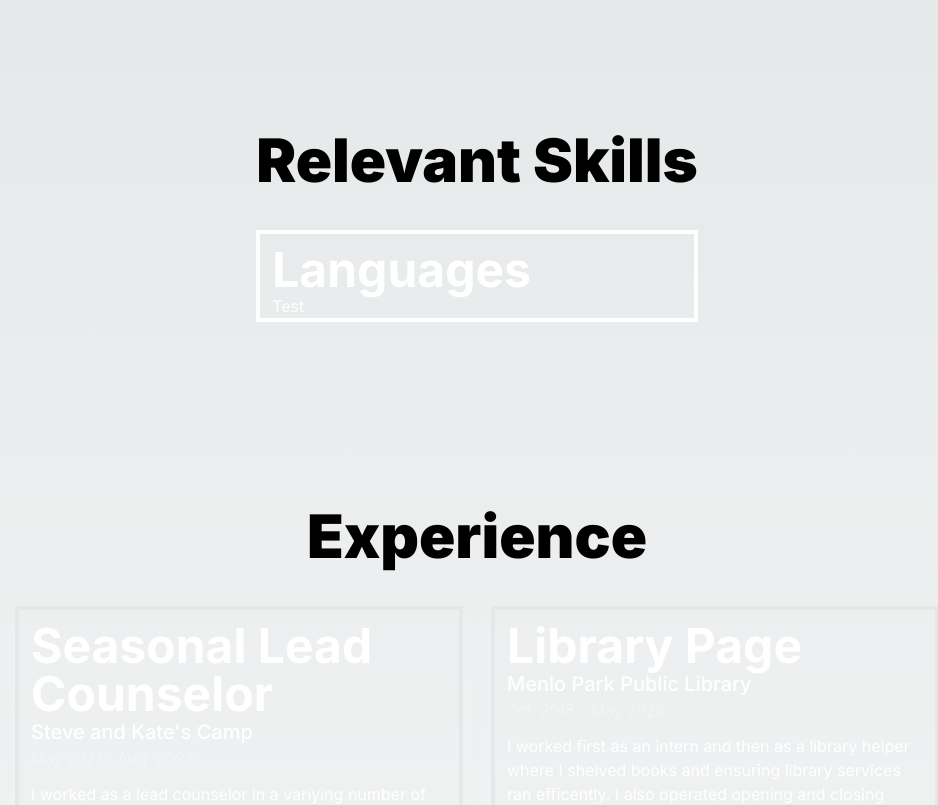
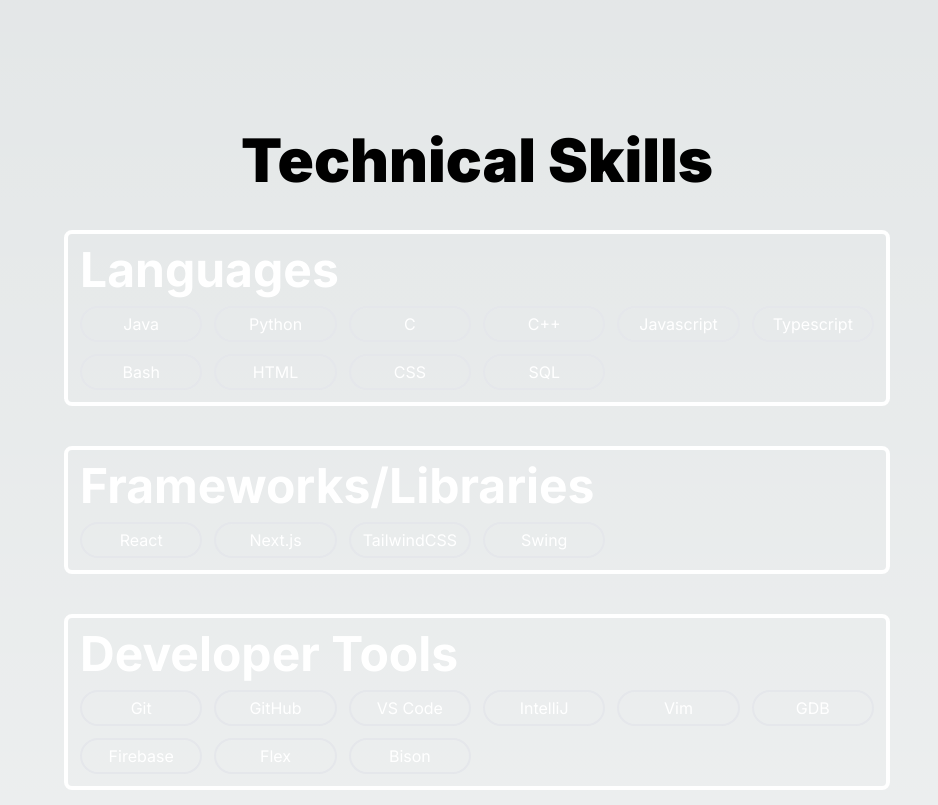
Before and after one commit to bkinaan/bkinaan.github.io, a Next.js app in the folder portfolio/: page / in a window 1280 px wide. Shown: the part 1380-2185 px from the top of the page, without its empty margins (163-1101 px from the left). Built offline with nearby package versions, Linux system fonts and the light colour scheme; a web font is replaced by a local one.

Commit message:
updated skill list to one file

```diff
--- a/portfolio/src/app/components/skill.tsx
+++ /dev/null
@@ -1,8 +0,0 @@
-export default function Skill() {
-    return (
-        <div className="border-4 border-white pl-3">
-            <div className="text-white text-ss3 text-5xl font-bold pt-3">Languages</div>
-            <div className="text-white text-ss3">Test</div>
-        </div>
-    );
-}
--- a/portfolio/src/app/components/skills-list.tsx
+++ b/portfolio/src/app/components/skills-list.tsx
@@ -1,10 +1,117 @@
-import Skill from "./skill";
+export default function Skills() {
+    const langauges = [
+        {
+            name: "Java"
+        },
+        {
+            name: "Python"
+        },
+        {
+            name: "C"
+        },
+        {
+            name: "C++"
+        },
+        {
+            name: "Javascript"
+        },
+        {
+            name:"Typescript"
+        },
+        {
+            name: "Bash"
+        },
+        {
+            name: "HTML"
+        },
+        {
+            name: "CSS"
+        },
+        {
+            name: "SQL"
+        },
+    ];
 
-export default function Skills() {
+    const framebraries = [
+        {
+            name: "React"
+        },
+        {
+            name: "Next.js"
+        },
+        {
+            name: "TailwindCSS"
+        },
+        {
+            name: "Swing"
+        },
+    ];
+
+    const tools = [
+        {
+            name: "Git"
+        },
+        {
+            name: "GitHub"
+        },
+        {
+            name: "VS Code"
+        },
+        {
+            name: "IntelliJ"
+        },
+        {
+            name: "Vim"
+        },
+        {
+            name: "GDB"
+        },
+        {
+            name: "Firebase"
+        },
+        {
+            name: "Flex"
+        },
+        {
+            name: "Bison"
+        },
+    ];
     return (
         <div className="mb-10">
-            <div className='text-6xl text-center pb-10 font-ss3 font-black'>Relevant Skills</div>
-            <Skill />
+            <div className='text-6xl text-center pb-10 font-ss3 font-black'>Technical Skills</div>
+            <div className="border-4 border-white pl-3 rounded-lg mb-10">
+                <div className="text-white text-ss3 text-5xl font-bold pt-3">Languages</div>
+                <div className="grid grid-cols-6 text-center gap-3 py-3 pr-3">
+                    {langauges.map((item, index) => (
+                        <div key={index}>
+                            <div className="text-white text-ss3 border-2 px-3 py-1 rounded-full">{item.name}</div>
+                        </ div>
+                    ))}
+                </div>
+            </div>
+
+            <div className="border-4 border-white pl-3 rounded-lg mb-10">
+                <div className="text-white text-ss3 text-5xl font-bold pt-3">Frameworks/Libraries</div>
+                <div className="grid grid-cols-6 text-center gap-3 py-3 pr-3">
+                    {framebraries.map((item, index) => (
+                        <div key={index}>
+                            <div className="text-white text-ss3 border-2 px-3 py-1 rounded-full">{item.name}</div>
+                        </ div>
+                    ))}
+                </div>
+            </div>
+
+            <div className="border-4 border-white pl-3 rounded-lg">
+                <div className="text-white text-ss3 text-5xl font-bold pt-3">Developer Tools</div>
+                <div className="grid grid-cols-6 text-center gap-3 py-3 pr-3">
+                    {tools.map((item, index) => (
+                        <div key={index}>
+                            <div className="text-white text-ss3 border-2 px-3 py-1 rounded-full">{item.name}</div>
+                        </ div>
+                    ))}
+                </div>
+            </div>
+
         </div>
     );
 }
```
